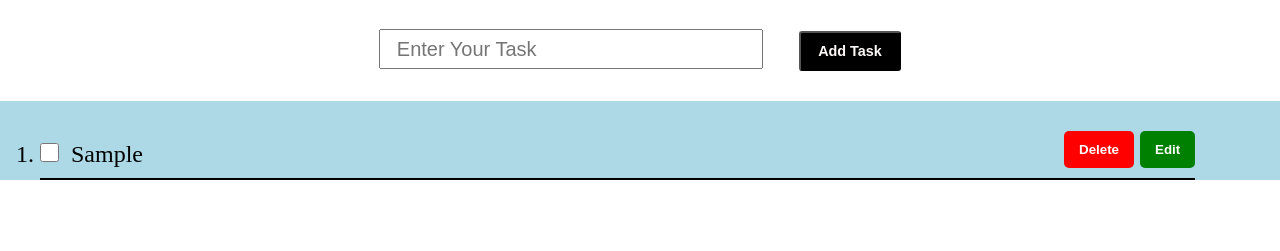
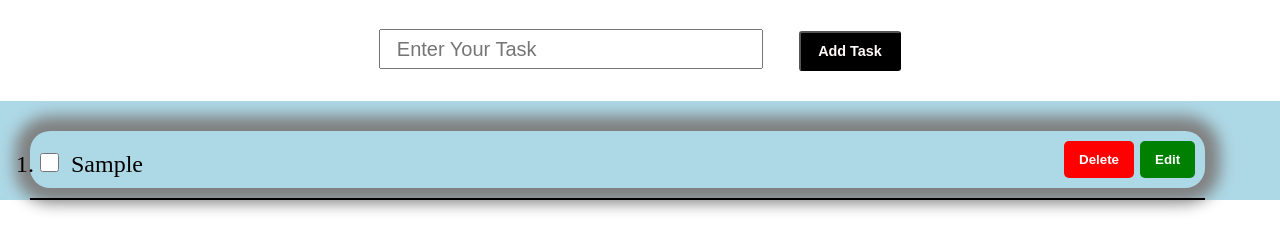
Before and after one commit to its-zaki/Todo-App, a plain HTML site: page index.html in a window 1280 px wide. Both pictures are taken after typing "Sample" into the empty fields and a click on the input "Add Task". Shown: the part 83-334 px from the top of the page. Drawn offline with Linux system fonts and the light colour scheme.

Commit message:
Todo App

```diff
--- a/app.js
+++ b/app.js
@@ -32,7 +32,7 @@ function Delete(index){
 }
 function edit_task(index){
     const edited = prompt("Edit:" , arr[index])
-    if (edited !=="null"    ){
+    if (edited !=="null"     ){
       // arr[index] = items
       arr[index] = edited;
       render();
--- a/style.css
+++ b/style.css
@@ -6,13 +6,12 @@
 body {
   width: 100%;
   height: 100vh;
-  /* background-image: url(https://i.pinimg.com/originals/fa/c0/5c/fac05c110c458e9bab3a3248bfb3c376.jpg); */
-  background-size: cover;
+
 }
-/* background: linear-gradient(45deg, #0a0a0a, #3a4452); */
+
 
 .heading {
-  background-color: #000;
+  background-color:#000;
   width: 100%;
   height: 10vh;
   color: #ffffff;
@@ -30,7 +29,6 @@ body {
   width: 30vw;
   height: 5vh;
   margin-right: 4vh;
-  /* border: 3px solid orange; */
   font-size: 2.5vh;
 
   padding-left: 15px;
@@ -58,9 +56,10 @@ body {
 .list {
   display: flex;
   align-items: center;
-  /* background: linear-gradient(45deg, #0a0a0a, #3a4452); */
   background-color: #add8e6;
-  padding: 0px 40px;
+  padding: 0px 30px;
+
+
   margin-top: 30px;
 }
 .ol {
@@ -74,10 +73,13 @@ hr {
 }
 .li-div {
   background-color: #add8e6;
+  box-shadow: 0px 0px 15px 15px grey;
+  padding: 10px;
   display: flex;
   justify-content: space-between;
   margin-top: 30px;
   font-size: 1.5rem;
+  border-radius: 20px;
 }
 .todo-li {
   width: 80vw;
```
